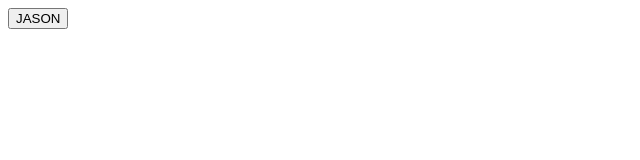
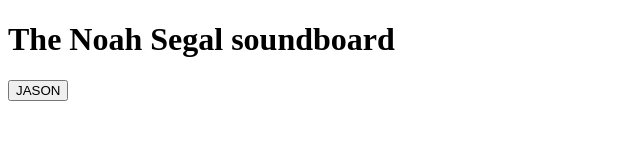
Before and after one commit to BeanJason/Soundboard, a plain HTML site: page Soundboard/index.html in a window 1280 px wide. Shown: the whole page, without its empty margins (0-640 px from the left). Drawn offline with Linux system fonts and the light colour scheme.

Commit message:
added heading

```diff
--- a/Soundboard/index.html
+++ b/Soundboard/index.html
@@ -7,6 +7,7 @@
 </head>
 
 <body>
+    <h1>The Noah Segal soundboard</h1>
     <script>
         function play() {
           var audio = document.getElementById("JASON");
@@ -15,7 +16,6 @@
       </script>
 
       <audio id="JASON" src="https://interactive-examples.mdn.mozilla.net/media/cc0-audio/t-rex-roar.mp3"></audio>
-
     <button id="JASON" type="button" onclick="play()">JASON</button>
 </body>
 
```
